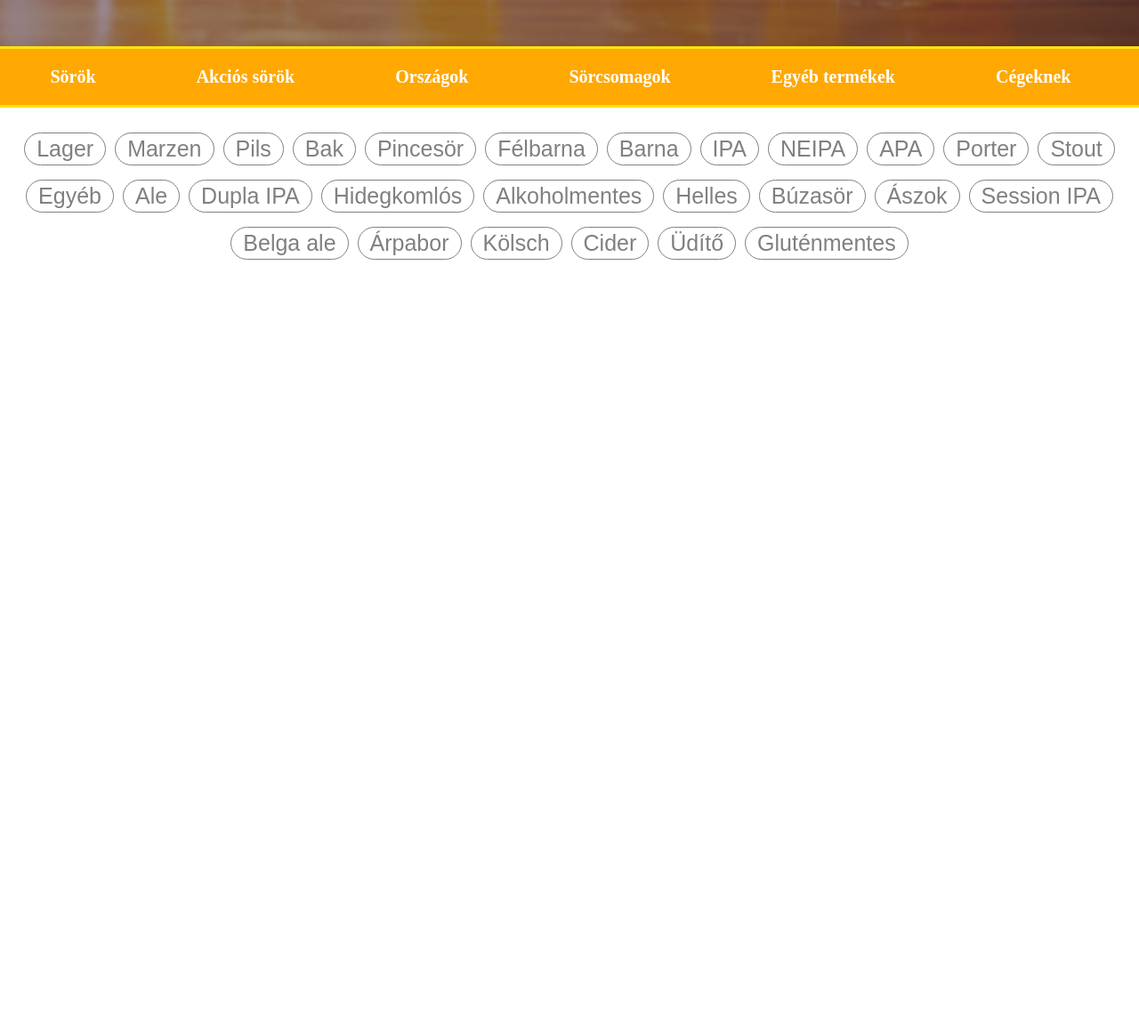
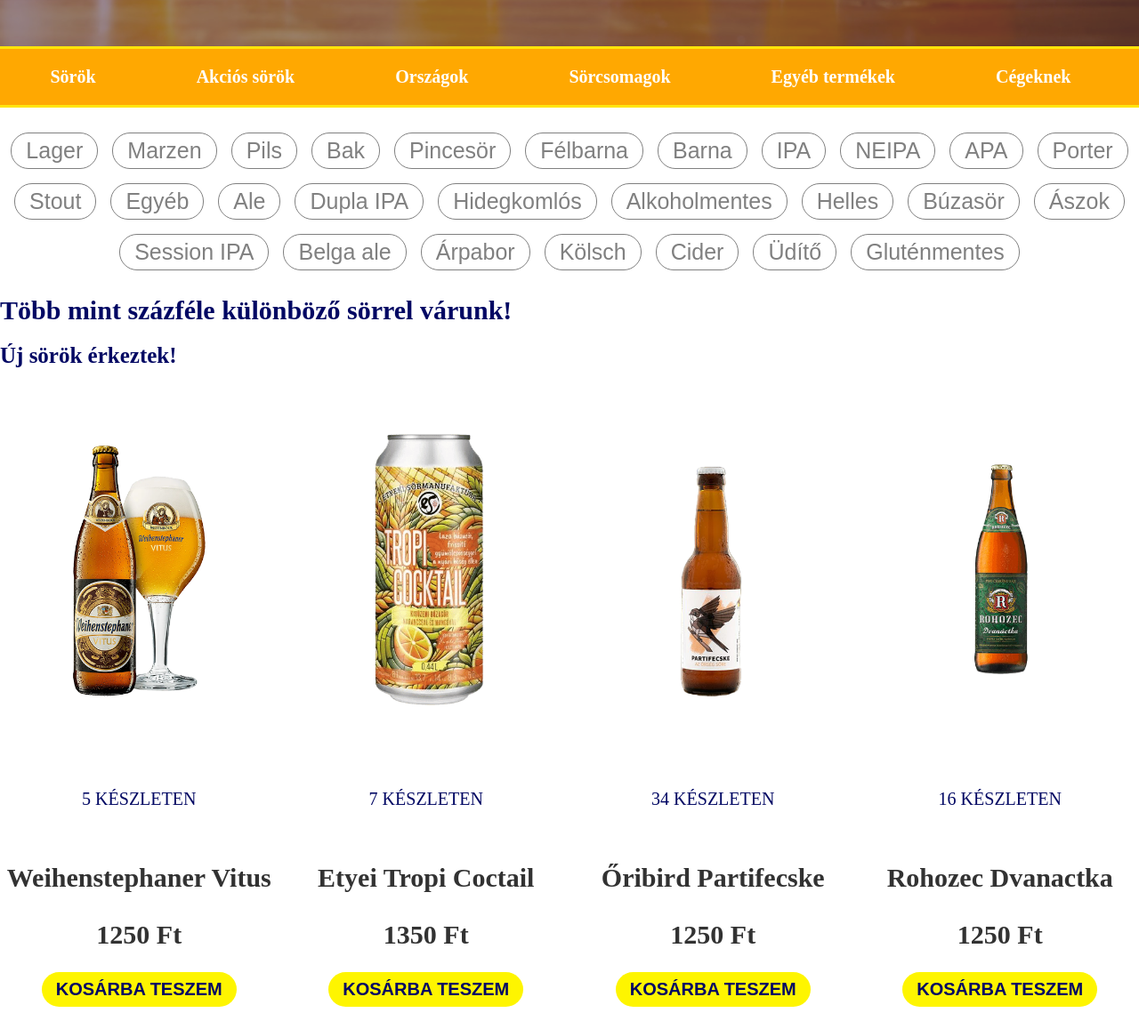
Before and after one commit to kelebarnabas22/clone-page-project, a plain HTML site: page index.html in a window 1280 px wide. Shown: the part 748-1905 px from the top of the page at 89% size. Before the commit the page ends 1048 px from the top, so only its background shows below. Drawn offline with Linux system fonts and the light colour scheme.

Commit message:
Completed selection section

```diff
--- a/index.html
+++ b/index.html
@@ -9,15 +9,22 @@
     <link rel="preconnect" href="https://fonts.googleapis.com">
     <link rel="preconnect" href="https://fonts.gstatic.com" crossorigin>
     <link href="https://fonts.googleapis.com/css2?family=Lora:ital,wght@0,400..700;1,400..700&display=swap" rel="stylesheet">
+    <link rel="icon" href="./resources/photos/favicon-32x32.png" type="image/x-icon">
 </head>
 <body>
     <!--Title section-->
     <div class="title">
+        <div class="logo-container">
+            <a href="#"></a><img class="beerclub-logo" src="./resources/photos/apple-icon-120x120.png" alt="Logo of the company"></a>
+            <p><a class="nav-elements" href="#">KINCSESBÁNYA</a></p>
+            <p><a class="nav-elements" href="#">SÖRBLOG</a></p>
+            <p><a class="nav-elements" href="#">FENNTARTHATÓSÁG</a></p>
+            <p><a class="nav-elements" href="#">KIK VAGYUNK</a></p>
+            <p><a class="nav-elements" href="#">KINCSESBÁNYA</a></p>
+            <p><a class="nav-elements" href="#">KAPCSOLAT</a></p>
+        </div>
         <div class="welcome-container">
             <h1 class="monarchia-beerclub">Üdvözlünk a Monarchia Beerclub oldalán!</h1>
-        </div>
-        <div class="logo-container">
-            <a href="#"></a><img class="beerclub-logo" src="./resources/photos/apple-icon-120x120.png" alt="Logo of the company"></a>
         </div>
     </div>
     <nav>
@@ -33,33 +40,68 @@
 
     <!--Selection section-->
     <div class="buttons-container">
-        <button><a href="#">Lager</a></button>
-        <button><a href="#">Marzen</a></button>
-        <button><a href="#">Pils</a></button>
-        <button><a href="#">Bak</a></button>
-        <button><a href="#">Pincesör</a></button>
-        <button><a href="#">Félbarna</a></button>
-        <button><a href="#">Barna</a></button>
-        <button><a href="#">IPA</a></button>
-        <button><a href="#">NEIPA</a></button>
-        <button><a href="#">APA</a></button>
-        <button><a href="#">Porter</a></button>
-        <button><a href="#">Stout</a></button>
-        <button><a href="#">Egyéb</a></button>
-        <button><a href="#">Ale</a></button>
-        <button><a href="#">Dupla IPA</a></button>
-        <button><a href="#">Hidegkomlós</a></button>
-        <button><a href="#">Alkoholmentes</a></button>
-        <button><a href="#">Helles</a></button>
-        <button><a href="#">Búzasör</a></button>
-        <button><a href="#">Ászok</a></button>
-        <button><a href="#">Session IPA</a></button>
-        <button><a href="#">Belga ale</a></button>
-        <button><a href="#">Árpabor</a></button>
-        <button><a href="#">Kölsch</a></button>
-        <button><a href="#">Cider</a></button>
-        <button><a href="#">Üdítő</a></button>
-        <button><a href="#">Gluténmentes</a></button>
+        <button class="gombok"><a href="#">Lager</a></button>
+        <button class="gombok"><a href="#">Marzen</a></button>
+        <button class="gombok"><a href="#">Pils</a></button>
+        <button class="gombok"><a href="#">Bak</a></button>
+        <button class="gombok"><a href="#">Pincesör</a></button>
+        <button class="gombok"><a href="#">Félbarna</a></button>
+        <button class="gombok"><a href="#">Barna</a></button>
+        <button class="gombok"><a href="#">IPA</a></button>
+        <button class="gombok"><a href="#">NEIPA</a></button>
+        <button class="gombok"><a href="#">APA</a></button>
+        <button class="gombok"><a href="#">Porter</a></button>
+        <button class="gombok"><a href="#">Stout</a></button>
+        <button class="gombok"><a href="#">Egyéb</a></button>
+        <button class="gombok"><a href="#">Ale</a></button>
+        <button class="gombok"><a href="#">Dupla IPA</a></button>
+        <button class="gombok"><a href="#">Hidegkomlós</a></button>
+        <button class="gombok"><a href="#">Alkoholmentes</a></button>
+        <button class="gombok"><a href="#">Helles</a></button>
+        <button class="gombok"><a href="#">Búzasör</a></button>
+        <button class="gombok"><a href="#">Ászok</a></button>
+        <button class="gombok"><a href="#">Session IPA</a></button>
+        <button class="gombok"><a href="#">Belga ale</a></button>
+        <button class="gombok"><a href="#">Árpabor</a></button>
+        <button class="gombok"><a href="#">Kölsch</a></button>
+        <button class="gombok"><a href="#">Cider</a></button>
+        <button class="gombok"><a href="#">Üdítő</a></button>
+        <button class="gombok"><a href="#">Gluténmentes</a></button>
+    </div>
+
+    <!--New beer section-->
+    <h2>Több mint százféle különböző sörrel várunk!</h2>
+    <h3>Új sörök érkeztek!</h3>
+    <div class="selection">
+        <div class="sörök">
+            <img src="./resources/photos/Weihenstephaner-Vitus-1.png" alt="Weihenstephaner beer with a glass full of tasty beer">
+            <p class="készlet">5 KÉSZLETEN</p>
+            <p class="beer-name">Weihenstephaner Vitus</p>
+            <p class="price">1250 Ft</p>
+            <button class="kosár">KOSÁRBA TESZEM</button>
+        </div>
+        <div class="sörök">
+            <img src="./resources/photos/Nevtelen-terv-3.png" alt="The beautiful Bottle of the fruity Etyeki Tropi Coctail Beer">
+            <p class="készlet">7 KÉSZLETEN</p>
+            <p class="beer-name">Etyei Tropi Coctail</p>
+            <p class="price">1350 Ft</p>
+            <button class="kosár">KOSÁRBA TESZEM</button>
+        </div>
+        <div class="sörök">
+            <img src="./resources/photos/partifecske.png" alt="The bottle of the Őrségi Partifecske beer">
+            <p class="készlet">34 KÉSZLETEN</p>
+            <p class="beer-name">Őribird Partifecske</p>
+            <p class="price">1250 Ft</p>
+            <button class="kosár">KOSÁRBA TESZEM</button>
+        </div>
+        <div class="sörök">
+            <img src="./resources/photos/rohozec-dvanactka-korbevagott.png" alt="The bottle of the Bohemia Regent beer">
+            <p class="készlet">16 KÉSZLETEN</p>
+            <p class="beer-name">Rohozec Dvanactka</p>
+            <p class="price">1250 Ft</p>
+            <button class="kosár">KOSÁRBA TESZEM</button>
+
+        </div>
     </div>
 </body>
 </html>
--- a/resources/css/style.css
+++ b/resources/css/style.css
@@ -13,6 +13,21 @@ nav {
     padding: 10px;
     border-top: 3px solid #FFE409;
     border-bottom: 3px solid #FFE409;
+}
+
+h2, h3 {
+    color: #000763;
+    font-weight: bolder;
+}
+
+h2 {
+    font-size: 30px;
+    margin-top: 20px;
+}
+
+h3 {
+    font-size: 25px;
+    margin-top: 20px;
 }
 
 .nav-list {
@@ -77,6 +92,27 @@ nav {
     z-index: 2;
 }
 
+.nav-elements {
+    z-index: 2;
+    margin-left: 20px;
+    margin-right: 20px;
+    text-decoration: none;
+    color: white;
+    transition:all .3s ease-in;
+    position: relative;
+    border-bottom: 1px solid transparent;
+}
+
+.nav-elements:hover {
+    border-bottom: 1px solid #FEF500;
+}
+
+.logo-container p {
+    color: white;
+    z-index: 2;
+    font-weight: bolder;
+}
+
 .beerclub-logo:hover {
     cursor: pointer;
 }
@@ -91,6 +127,7 @@ nav {
 .logo-container {
     display: flex;
     justify-content: center;
+    align-items: center;
 }
 
 .buttons-container {
@@ -100,18 +137,18 @@ nav {
     justify-content: center;
 }
 
-button {
+.gombok {
     background-color: white;
     border: 1px solid gray;
     border-radius: 20px;
-    padding: 3px 5px;
+    padding: 5px 8px;
     font-size: 25px;
-    margin: 8px 5px;
+    margin: 8px 8px;
     transition: all .3s ease-out;
     color: #FEF500;
 }
 
-button:hover {
+.gombok:hover {
     background-color: #000763;
 }
 
@@ -124,3 +161,86 @@ button:hover {
 .buttons-container button a:hover {
     color: #FEF500;
 }
+
+
+.selection {
+    margin-top: 60px;
+    display: grid;
+    grid-template-columns: repeat(4, 1fr);
+    gap: 10px;
+}
+
+.sörök img {
+    width: 100%;
+    height: 100%;
+    object-fit: cover;
+    transition: all 0.5s ease-out; /* Smooth transition for all properties */
+    position: relative; /* Enable the top property to work */
+    top: 0;
+}
+
+.sörök img:hover {
+    top: -20px;
+}
+
+
+.sörök {
+    display: flex;
+    flex-direction: column;
+    justify-content: center;
+    align-items: center;
+    transition: all .1s ease-in-out;
+    padding-top: 10px;
+    border-radius: 20px;
+    color: #323232;
+}
+
+.sörök:hover {
+    background: #000763;
+    color: white;
+}
+
+.készlet {
+    margin-top: 80px;
+    background: white;
+    font-size: 20px;
+    color: #000763;
+    padding: 10px 80px;
+}
+
+.beer-name {
+    font-size: 30px;
+    margin-top: 50px;
+    font-weight: bolder;
+    transition: color .1s ease-in-out
+}
+
+.beer-name:hover {
+    color: white;
+}
+
+.price {
+    font-size: 30px;
+    margin-top: 30px;
+    font-weight: bolder;
+}
+
+.kosár {
+    font-size: 20px;
+    margin-top: 25px;
+    padding: 8px 16px;
+    border-radius: 20px;
+    cursor: pointer;
+    color: #000763;
+    background: #FEF500;
+    font-weight: bolder;
+    border: none;
+    margin-bottom: 25px;
+    transition: transform 0.3s ease, text-shadow 0.3s ease;
+
+}
+
+.kosár:hover {
+    transform: scale(1.1);
+    text-shadow: 1px 1px 5px rgba(255, 255, 255, 0.7);
+}
```
Also changed, not shown: resources/photos/Nevtelen-terv-3.png (added), resources/photos/Weihenstephaner-Vitus-1.png (added), resources/photos/letöltés.jpg (added), resources/photos/magnifying-glass-solid.svg (added), resources/photos/partifecske.png (added), resources/photos/rohozec-dvanactka-korbevagott.png (added).
